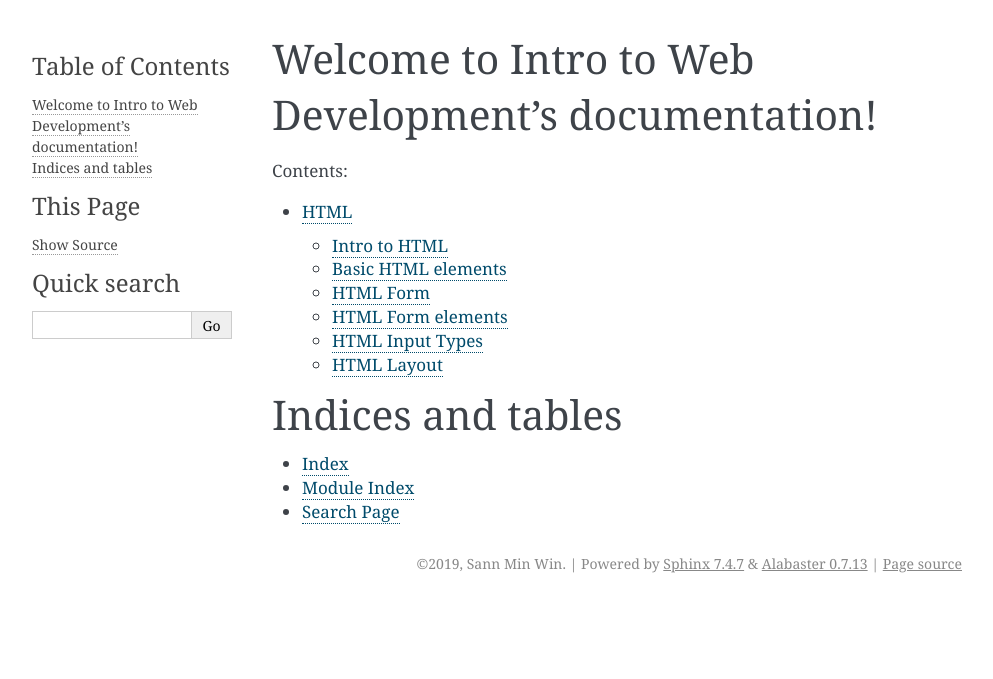
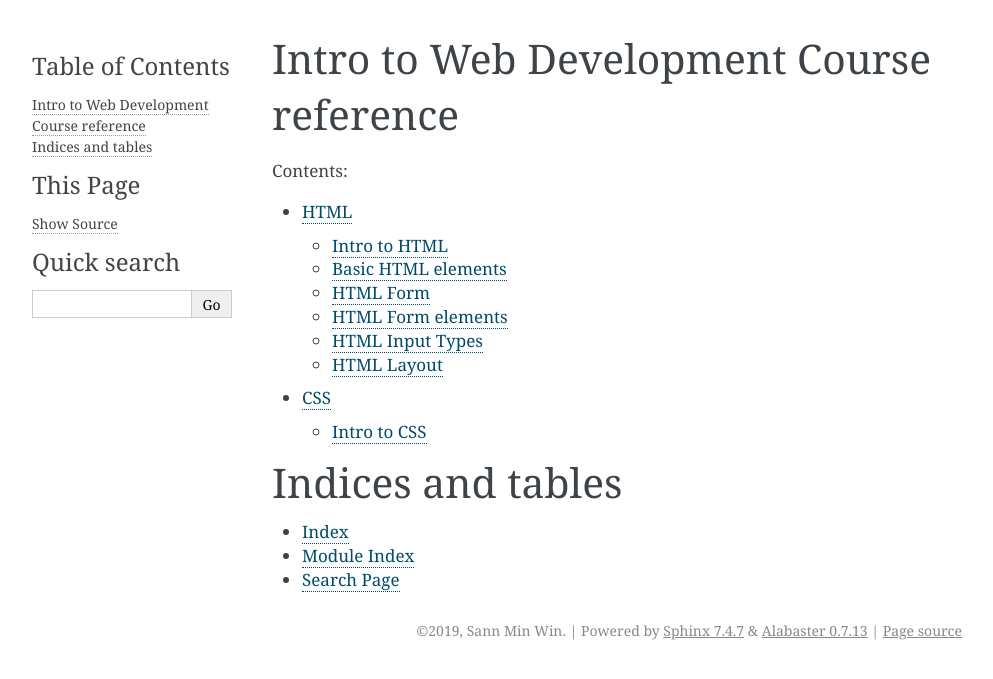
Before and after one commit to sannminwin/devnotes, a Sphinx documentation site: the page built from docs/index.rst, in a window 1280 px wide. Shown: the top 679 px of the page, without its empty margins (148-1141 px from the left). Built offline with Sphinx 7.4.7, drawn with Linux system fonts in a browser that asks for light colours.

Commit message:
created css lesson

```diff
--- /dev/null
+++ b/docs/css/css.rst
@@ -0,0 +1,6 @@
+=============
+CSS
+=============
+
+.. toctree::
+   chapter_1.rst
--- a/docs/html/html.rst
+++ b/docs/html/html.rst
@@ -3,9 +3,6 @@ HTML
 =============
 
 .. toctree::
-   :maxdepth: 3
-   :caption: Contents:
-
    chapter_1.rst
    chapter_2.rst
    chapter_3.rst
--- a/docs/index.rst
+++ b/docs/index.rst
@@ -1,9 +1,9 @@
-.. Intro to Web Development documentation master file, created by
+.. Intro to Web Development Course reference master file, created by
    sphinx-quickstart on Sat Jun 15 13:55:13 2019.
    You can adapt this file completely to your liking, but it should at least
    contain the root `toctree` directive.
 
-Welcome to Intro to Web Development's documentation!
+Intro to Web Development Course reference
 ====================================================
 
 .. toctree::
@@ -11,6 +11,7 @@ Welcome to Intro to Web Development's documentation!
    :caption: Contents:
 
    html/html
+   css/css
 
 
 
```
Also changed, not shown: docs/css/chapter_1.rst (added, +78 -0 lines), docs/images/css-box-model.png (added).
